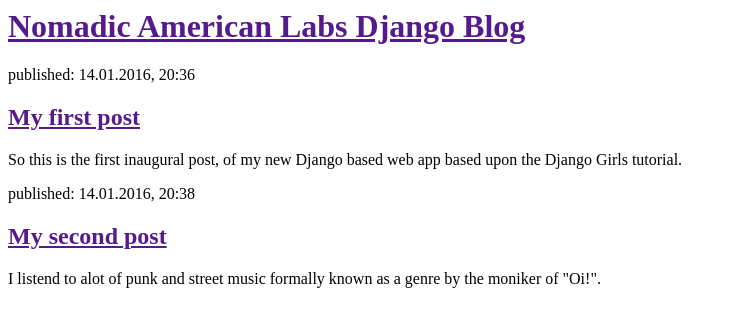
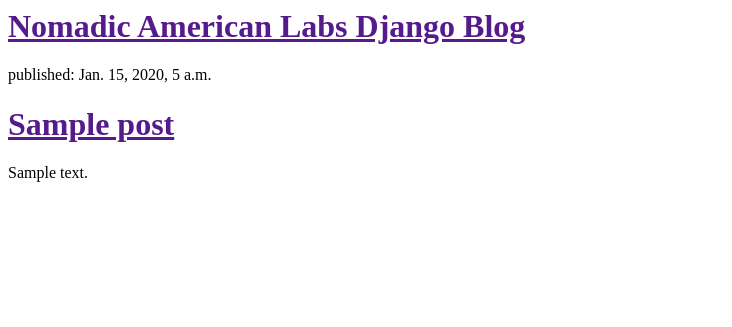
Before and after one commit to nomadicals51/my-first-blog, a Django app: template blog/templates/blog/post_list.html in a window 1280 px wide. Shown: the top 327 px of the page, without its empty margins (0-732 px from the left). Run offline with Django 3.2, Linux system fonts and the light colour scheme; the template is opened without the code that fills it: values that come from a table or form of the project are taken from there, others are empty; tables that the repository leaves empty hold one stand-in row (values such as "Sample post").

Commit message:
Modified templates to display posts from database.

```diff
--- a/blog/templates/blog/post_list.html
+++ b/blog/templates/blog/post_list.html
@@ -8,21 +8,13 @@
 	<h1><a href="">Nomadic American Labs Django Blog</a></h1>
       </div>
 
+{% for post in posts %}
+    <div>
+        <p>published: {{ post.published_date }}</p>
+        <h1><a href="">{{ post.title }}</a></h1>
+	<p>{{ post.text|linebreaks }}</p>
+    </div>
+{% endfor %}
 
-      <div>
-
-	<p>published: 14.01.2016, 20:36</p>
-	<h2><a href="">My first post</a></h2>
-	<p>So this is the first inaugural post, of my new Django based web app based upon the Django Girls tutorial.</p>
-
-      </div>
-
-      <div>
-
-	<p>published: 14.01.2016, 20:38</p>
-	<h2><a href="">My second post</a></h2>
-	<p>I listend to alot of punk and street music formally known as a genre by the moniker of "Oi!".</p>
-
-      </div>
     </body>
 </html>
--- a/blog/views.py
+++ b/blog/views.py
@@ -1,6 +1,10 @@
+
 from django.shortcuts import render
+from django.utils import timezone
+from .models import Post
 
 # Create your views here.
 
 def post_list(request):
-    return render(request, 'blog/post_list.html', {})
+    posts = Post.objects.filter(published_date__lte=timezone.now()).order_by('published_date')
+    return render(request, 'blog/post_list.html', {'posts': posts})
```
